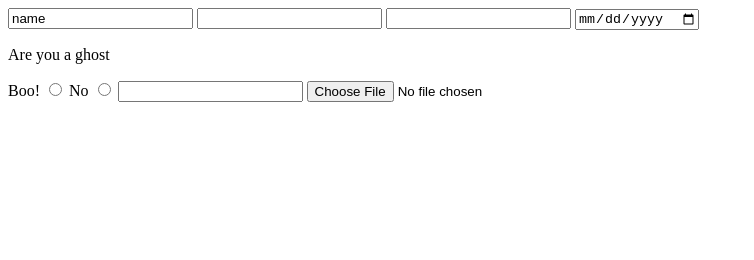
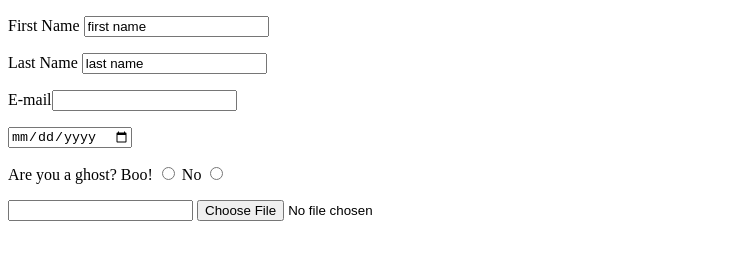
Before and after one commit to danhklein/html_forms_sf_pers, a plain HTML site: page index.html in a window 1280 px wide. Shown: the whole page, without its empty margins (0-754 px from the left). Drawn offline with Linux system fonts and the light colour scheme.

Commit message:
Formatted form. Added values

```diff
--- a/index.html
+++ b/index.html
@@ -2,18 +2,19 @@
 <html>
 <head>
   <title></title>
+  <link href="theme.css"
 </head>
 <body>
-<input type="text" value="name">
-<input type="text">
-<input type="email">
+<p>First Name <input type="text" value="first name"></p>
+<p>Last Name <input type="text" value="last name"></p>
+<p>E-mail<input type="email"></p>
 <input type="date">
-<p>Are you a ghost</p>
-
-  <label for="yes">Boo!</label>
+<p>Are you a ghost? <label for="yes">Boo!</label>
   <input type="radio" name="ghost" id="yes" value="yes">
   <label for="no">No</label>
-  <input type="radio" name="ghost" id="no" value="no">
+  <input type="radio" name="ghost" id="no" value="no"></p>
+
+
 <input type="number">
 <input type="file">
 </body>
--- /dev/null
+++ b/theme.css
@@ -0,0 +1,3 @@
+input {
+  width: 10%;
+}
```
